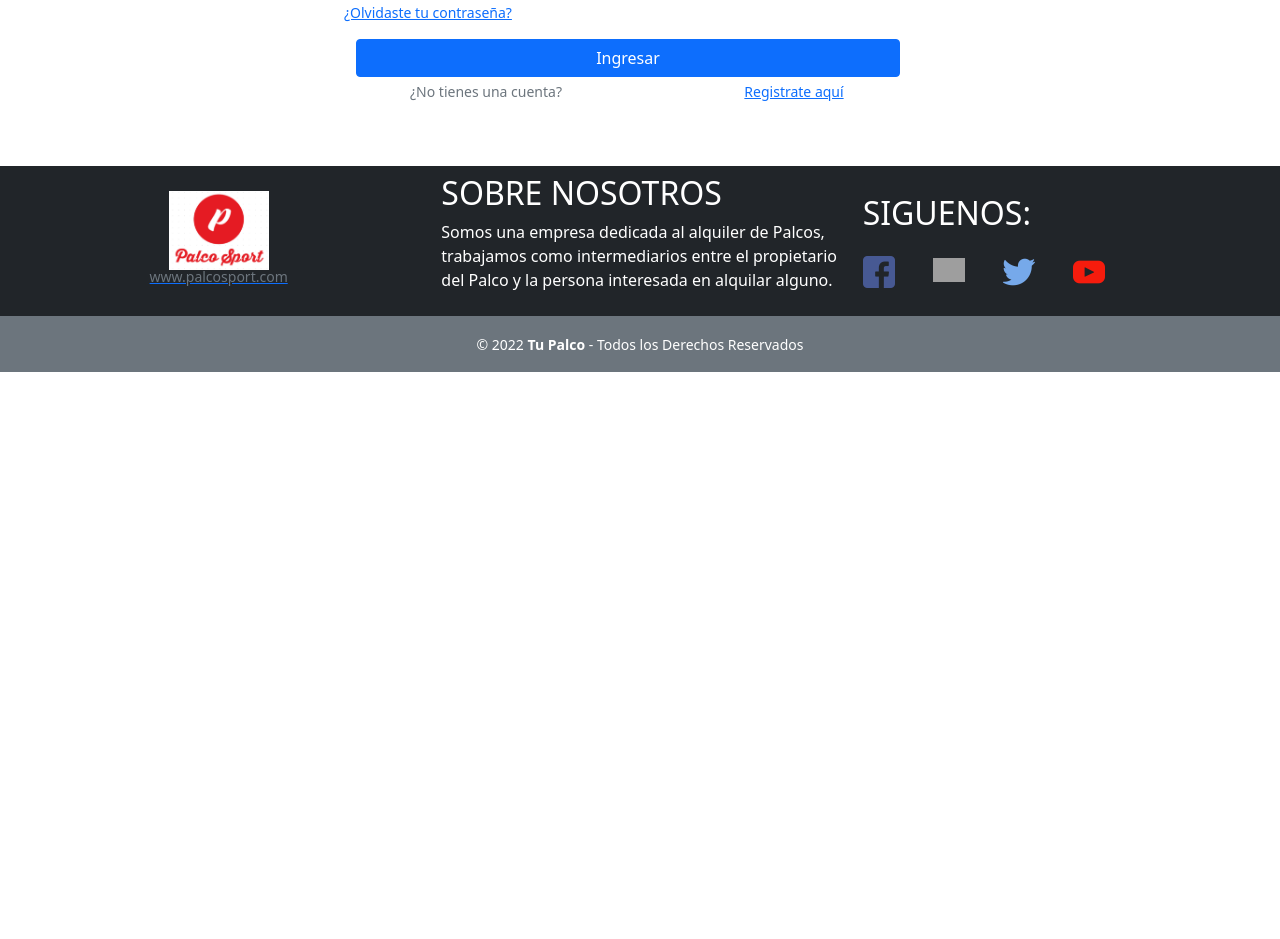
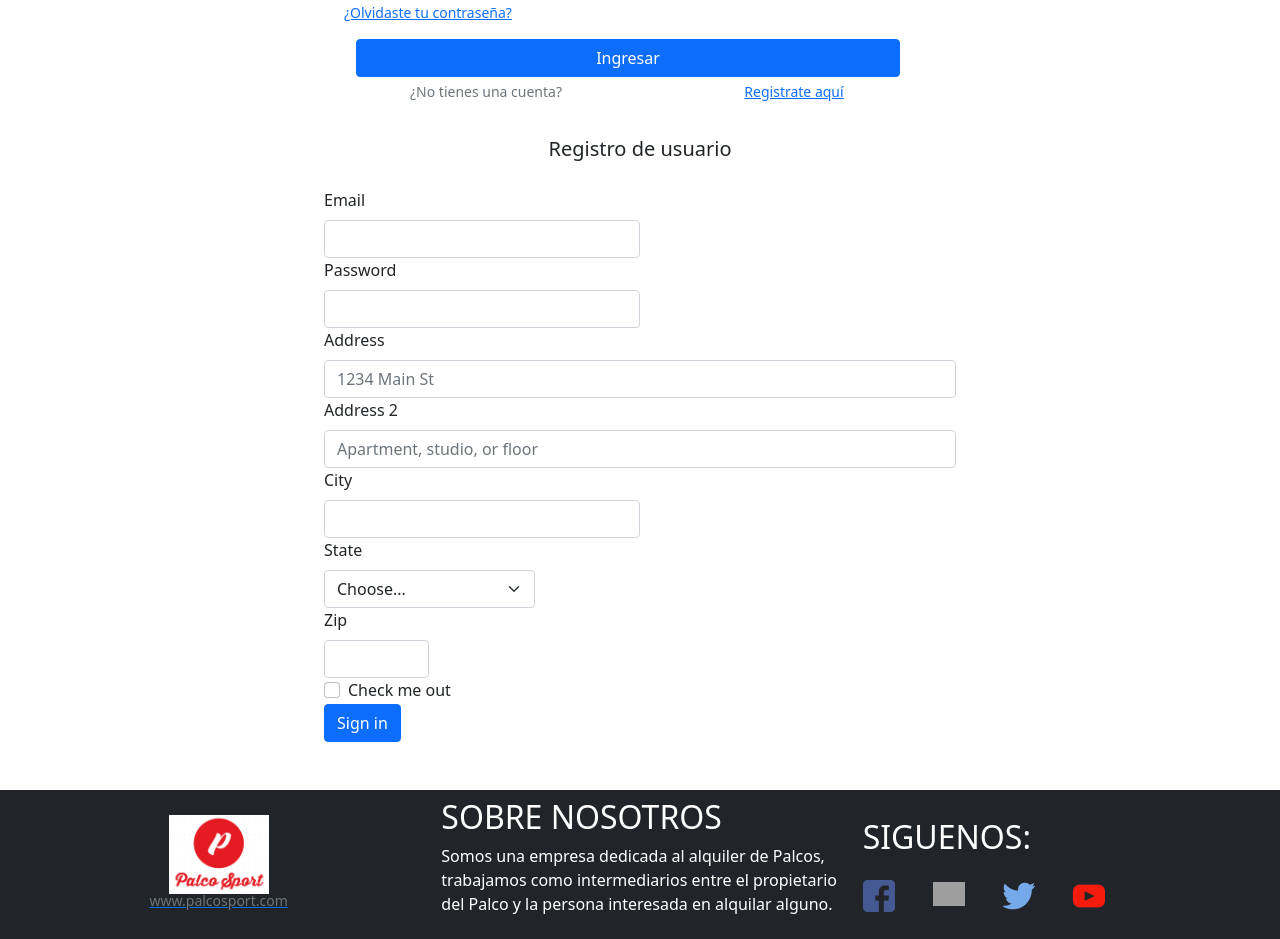
Before and after one commit to iRoma23/Palco, a React (Create React App) app: page / in a window 1280 px wide. Shown: the part 388-1327 px from the top of the page. Before the commit the page ends 800 px from the top, so only its background shows below. Built offline with nearby package versions, Linux system fonts and the light colour scheme; grey boxes are pictures that could not be loaded.

Commit message:
añadiendo el registrousuario2

```diff
--- /dev/null
+++ b/src/Components/Registro/RegistroUsuario.js
@@ -0,0 +1,87 @@
+import React from "react";
+
+const RegistroUsuario = () => {
+  return (
+    <form className="row g-3" action="#">
+      <div className="container mt-3 col col-md-6">
+        <div className="row text-center">
+            <div className="col-12 pb-4 fs-5">Registro de usuario</div>
+        </div>
+        <div className="col-md-6">
+          <label for="inputEmail4" className="form-label">
+            Email
+          </label>
+          <input type="email" className="form-control" id="inputEmail4" />
+        </div>
+        <div className="col-md-6">
+          <label for="inputPassword4" className="form-label">
+            Password
+          </label>
+          <input type="password" className="form-control" id="inputPassword4" />
+        </div>
+        <div className="col-12">
+          <label for="inputAddress" className="form-label">
+            Address
+          </label>
+          <input
+            type="text"
+            className="form-control"
+            id="inputAddress"
+            placeholder="1234 Main St"
+          />
+        </div>
+        <div className="col-12">
+          <label for="inputAddress2" className="form-label">
+            Address 2
+          </label>
+          <input
+            type="text"
+            class="form-control"
+            id="inputAddress2"
+            placeholder="Apartment, studio, or floor"
+          />
+        </div>
+        <div className="col-md-6">
+          <label for="inputCity" className="form-label">
+            City
+          </label>
+          <input type="text" className="form-control" id="inputCity" />
+        </div>
+        <div className="col-md-4">
+          <label for="inputState" className="form-label">
+            State
+          </label>
+          <select id="inputState" className="form-select">
+            <option selected>Choose...</option>
+            <option>...</option>
+          </select>
+        </div>
+        <div className="col-md-2">
+          <label for="inputZip" className="form-label">
+            Zip
+          </label>
+          <input type="text" className="form-control" id="inputZip" />
+        </div>
+        <div className="col-12">
+          <div className="form-check">
+            <input
+              className="form-check-input"
+              type="checkbox"
+              id="gridCheck"
+            />
+            <label className="form-check-label" for="gridCheck">
+              Check me out
+            </label>
+          </div>
+        </div>
+        <div className="col-12">
+          <button type="submit" className="btn btn-primary">
+            Sign in
+          </button>
+        </div>
+      </div>
+    </form>
+  );
+};
+
+export default RegistroUsuario;
--- a/src/Pages/Visitante/Home/VisitanteHome.js
+++ b/src/Pages/Visitante/Home/VisitanteHome.js
@@ -1,6 +1,7 @@
 import React from 'react'
 import Footer from '../../../Components/Footer/Footer'
 import Navbar from '../../../Components/Navbar/Navbar'
+import RegistroUsuario from '../../../Components/Registro/RegistroUsuario'
 import { SignIn } from '../../../Components/Sign_in/SignIn'
 
 const VisitanteHome = () => {
@@ -8,6 +9,7 @@
     <>
         <Navbar />
         <SignIn />
+        <RegistroUsuario />
         <Footer />
     </>
   )
```
